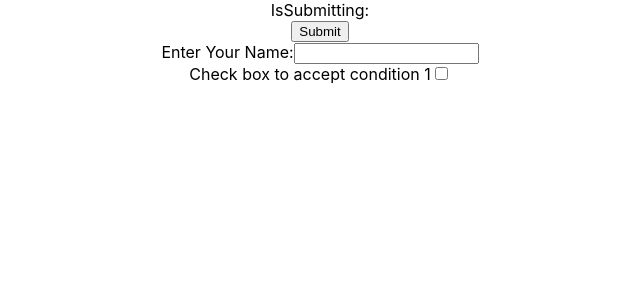
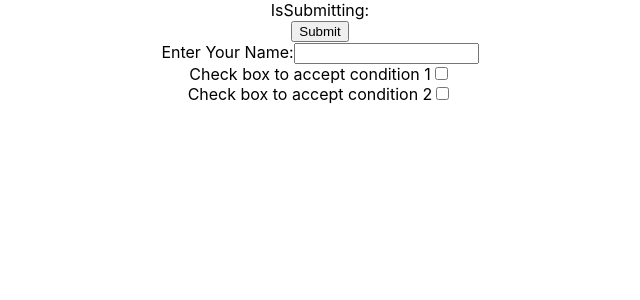
Before and after one commit to godfreyyeung/react-state-sharing-workship, a React (Create React App) app: page / in a window 1280 px wide. Shown: the top 300 px of the page, without its empty margins (320-960 px from the left). Built offline with nearby package versions, Linux system fonts and the light colour scheme.

Commit message:
Add extra input

```diff
--- a/src/Conditions.js
+++ b/src/Conditions.js
@@ -3,6 +3,9 @@ export const Conditions = ({ isDisabled = false }) => {
     <div>
       Check box to accept condition 1
       <input disabled={isDisabled ? "disabled" : ""} type="checkbox" />
+      <br />
+      Check box to accept condition 2
+      <input disabled={isDisabled ? "disabled" : ""} type="checkbox" />
     </div>
   )
 }
```
